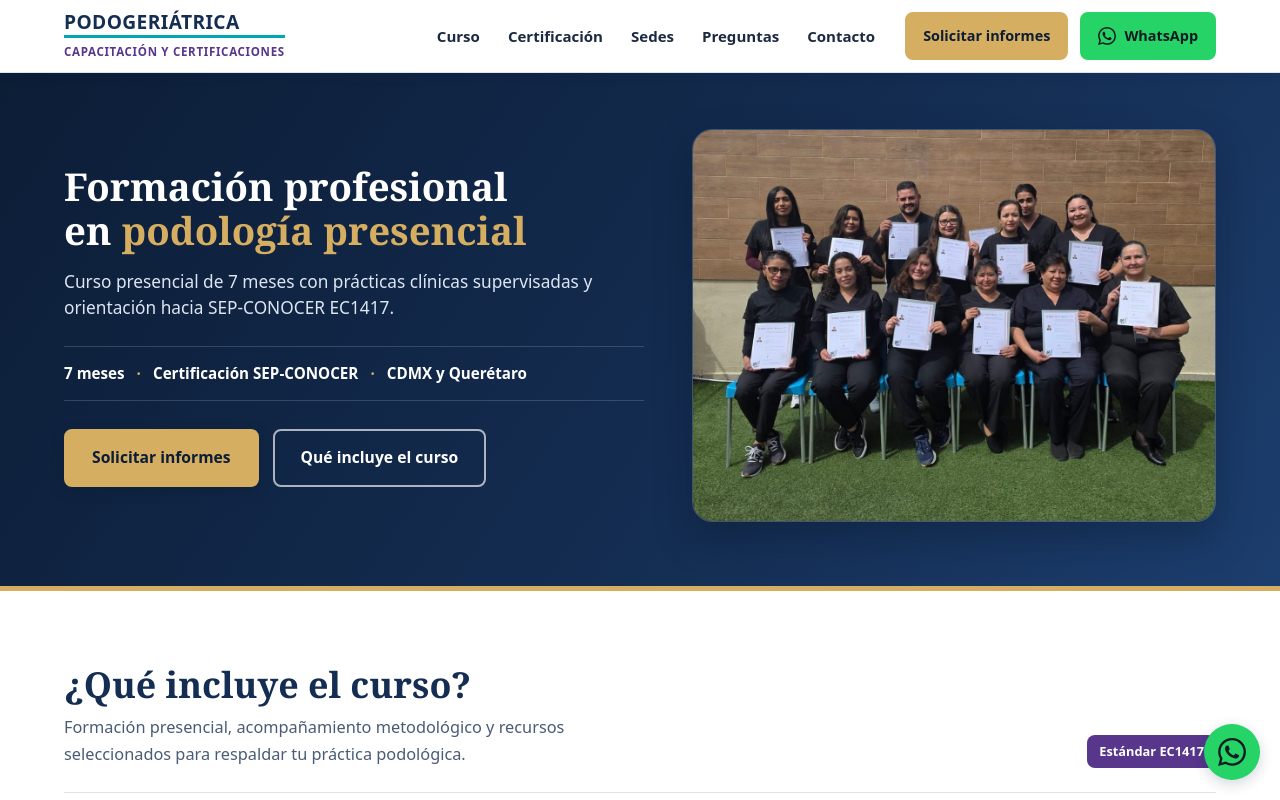
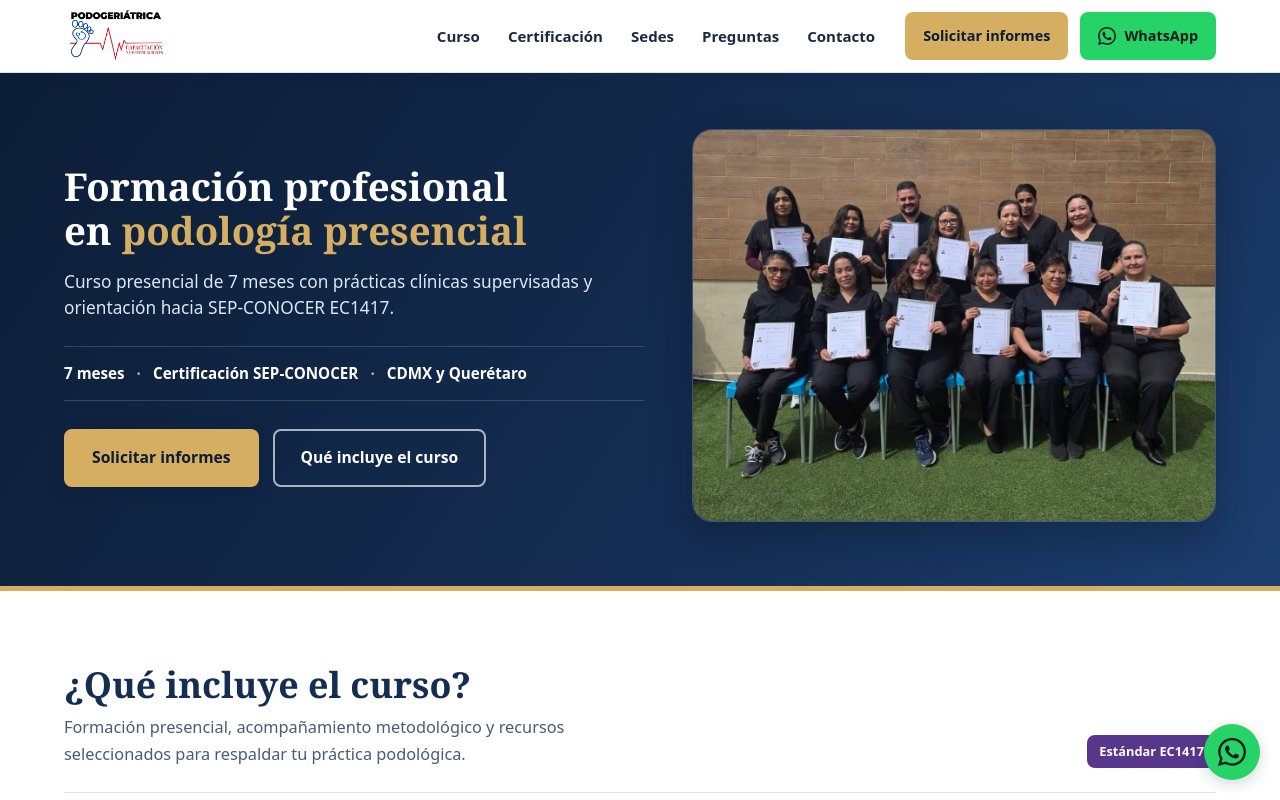
Before and after one commit to Anabel-37/podogeriatrica-web, a plain HTML site: page index.html in a window 1280 px wide. Shown: the top 800 px of the page. Drawn offline with Linux system fonts and the light colour scheme.

Commit message:
Integrar logotipo oficial de PODOGERIÁTRICA en el header y favicon

```diff
--- a/css/styles.css
+++ b/css/styles.css
@@ -341,29 +341,17 @@ ul {
 }
 
 .marca {
-  display: flex;
-  flex-direction: column;
+  display: inline-flex;
+  align-items: center;
   flex-shrink: 0;
-}
-
-.marca-titulo {
-  font-size: 1.2rem;
-  font-weight: 800;
-  letter-spacing: 0.02em;
-  color: var(--color-principal);
-  border-bottom: 3px solid var(--color-turquesa);
-  padding-bottom: 2px;
-  line-height: 1.1;
-}
-
-.marca-subtitulo {
-  font-size: 0.72rem;
-  text-transform: uppercase;
-  letter-spacing: 0.06em;
-  color: var(--color-morado);
-  font-weight: 700;
-  margin-top: 4px;
-  white-space: nowrap;
+  padding: 2px 0;
+}
+
+.marca-logo {
+  height: 66px;
+  width: auto;
+  display: block;
+  object-fit: contain;
 }
 
 .nav-principal {
@@ -1500,6 +1488,10 @@ ul {
 }
 
 @media (max-width: 768px) {
+  .marca-logo {
+    height: 56px;
+  }
+
   .seccion,
   .seccion-incluye {
     padding: 56px 0;
--- a/index.html
+++ b/index.html
@@ -11,6 +11,8 @@
   <meta name="author" content="PODOGERIÁTRICA Capacitación y Certificaciones">
   <meta name="robots" content="index, follow">
   <meta name="theme-color" content="#142D52">
+  <link rel="icon" type="image/png" href="img/logo-podogeriatrica.png">
+  <link rel="apple-touch-icon" href="img/logo-podogeriatrica.png">
 
   <!-- Open Graph para compartir en WhatsApp y Redes Sociales -->
   <meta property="og:type" content="website">
@@ -55,8 +57,13 @@
   <header class="cabecera">
     <div class="contenedor cabecera-contenedor">
       <a href="#inicio" class="marca" aria-label="PODOGERIÁTRICA Capacitación y Certificaciones - Ir al inicio">
-        <span class="marca-titulo">PODOGERIÁTRICA</span>
-        <span class="marca-subtitulo">Capacitación y Certificaciones</span>
+        <img
+          class="marca-logo"
+          src="img/logo-podogeriatrica.png"
+          alt="PODOGERIÁTRICA Capacitación y Certificaciones"
+          width="1576"
+          height="998"
+        >
       </a>
 
       <button
```
Also changed, not shown: img/logo-podogeriatrica.png (added).
